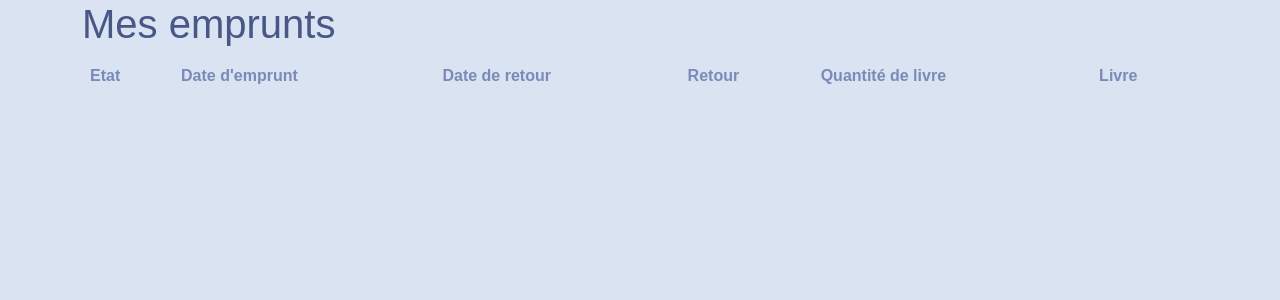
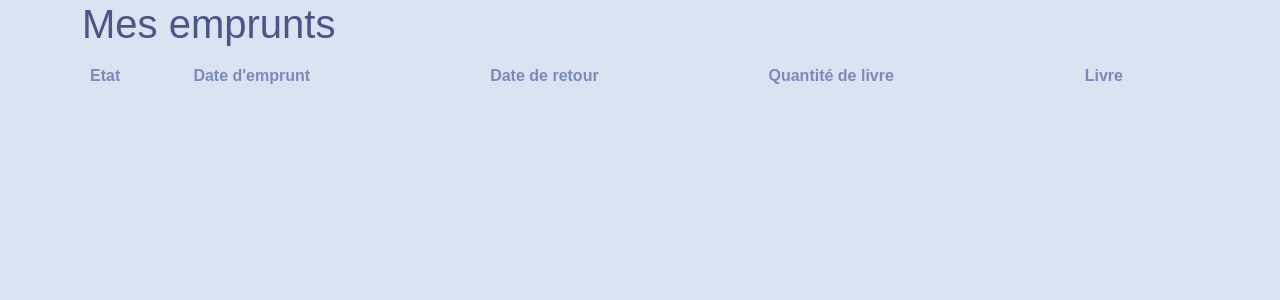
Before and after one commit to Skencker/mediatheque2, a Symfony app: template templates/account/borrow.html.twig in a window 1280 px wide. Shown: the part 80-380 px from the top of the page. Run offline with Twig, Linux system fonts and the light colour scheme; the template is opened without the code that fills it, so the values that code supplies are empty; some libraries are stand-ins or nearby versions.

Commit message:
update borrow account

```diff
--- a/templates/account/borrow.html.twig
+++ b/templates/account/borrow.html.twig
@@ -16,7 +16,7 @@
                 {# <th scope="col"><font style="vertical-align: inherit;"><font style="vertical-align: inherit;">Retard</font></font></th> #}
                 <th scope="col"><font style="vertical-align: inherit;"><font style="vertical-align: inherit;">Date d'emprunt</font></font></th>
                 <th scope="col"><font style="vertical-align: inherit;"><font style="vertical-align: inherit;">Date de retour</font></font></th>
-                <th scope="col"><font style="vertical-align: inherit;"><font style="vertical-align: inherit;">Retour</font></font></th>
+                {# <th scope="col"><font style="vertical-align: inherit;"><font style="vertical-align: inherit;">Retour</font></font></th> #}
                 <th scope="col"><font style="vertical-align: inherit;"><font style="vertical-align: inherit;">Quantité de livre</font></font></th>
                 <th scope="col" ><font style="vertical-align: inherit;"><font style="vertical-align: inherit;">Livre</font></font></th>
               </tr>
@@ -24,14 +24,14 @@
             <tbody>
 
                {% for borrow in borrows %}
-       hello
-              {#  <tr class="table-active">
+              {<tr class="table-active">
                   <th scope="row"><font style="vertical-align: inherit;"><font style="vertical-align: inherit;">
-                         {% if borrow.status == 1 %}
+                            <p>En cours</p>
+                         {# {% if borrow.status == 1 %}
                             <p>En cours</p>
                         {% else %}
                             <p>Rendu</p>
-                        {% endif %}
+                        {% endif %} #}
                   </font></font></th> #}
                   {# <th scope="row"><font style="vertical-align: inherit;"><font style="vertical-align: inherit;">
                         {% if "now"|date('d-m-Y') > borrow.borrowDate|date('d-m-Y')  %}
@@ -40,19 +40,19 @@
                             <p>en retard</p>
                         {% endif %}
                   </font></font></th> #}
-                  {# <th scope="row"><font style="vertical-align: inherit;"><font style="vertical-align: inherit;">{{borrow.createat | date('d/m/y')}}</font></font></th>
+                  <th scope="row"><font style="vertical-align: inherit;"><font style="vertical-align: inherit;">{{borrow.createat | date('d/m/y')}}</font></font></th>
                   <th scope="row"><font style="vertical-align: inherit;"><font style="vertical-align: inherit;">{{borrow.borrowDate | date('d/m/y')}} </font></font></th>
                   <th scope="row"><font style="vertical-align: inherit;"><font style="vertical-align: inherit;">
 
                   </font></font></th>
-                  <td><font style="vertical-align: inherit;"><font style="vertical-align: inherit;">{{borrow.borrowDetails|length}}</font></font></td>
+                  {# <td><font style="vertical-align: inherit;"><font style="vertical-align: inherit;">{{borrow.borrowDetails|length}}</font></font></td> #}
                   <td><font style="vertical-align: inherit;"><font style="vertical-align: inherit;">
                     {% for detail in borrow.borrowDetails %}
                        <p>{{ detail }}</p>
                     {% endfor %}
                   </font></font></td>
 
-                </tr> #}
+                </tr>
               {% endfor %}
             </tbody>
         </table>
```
